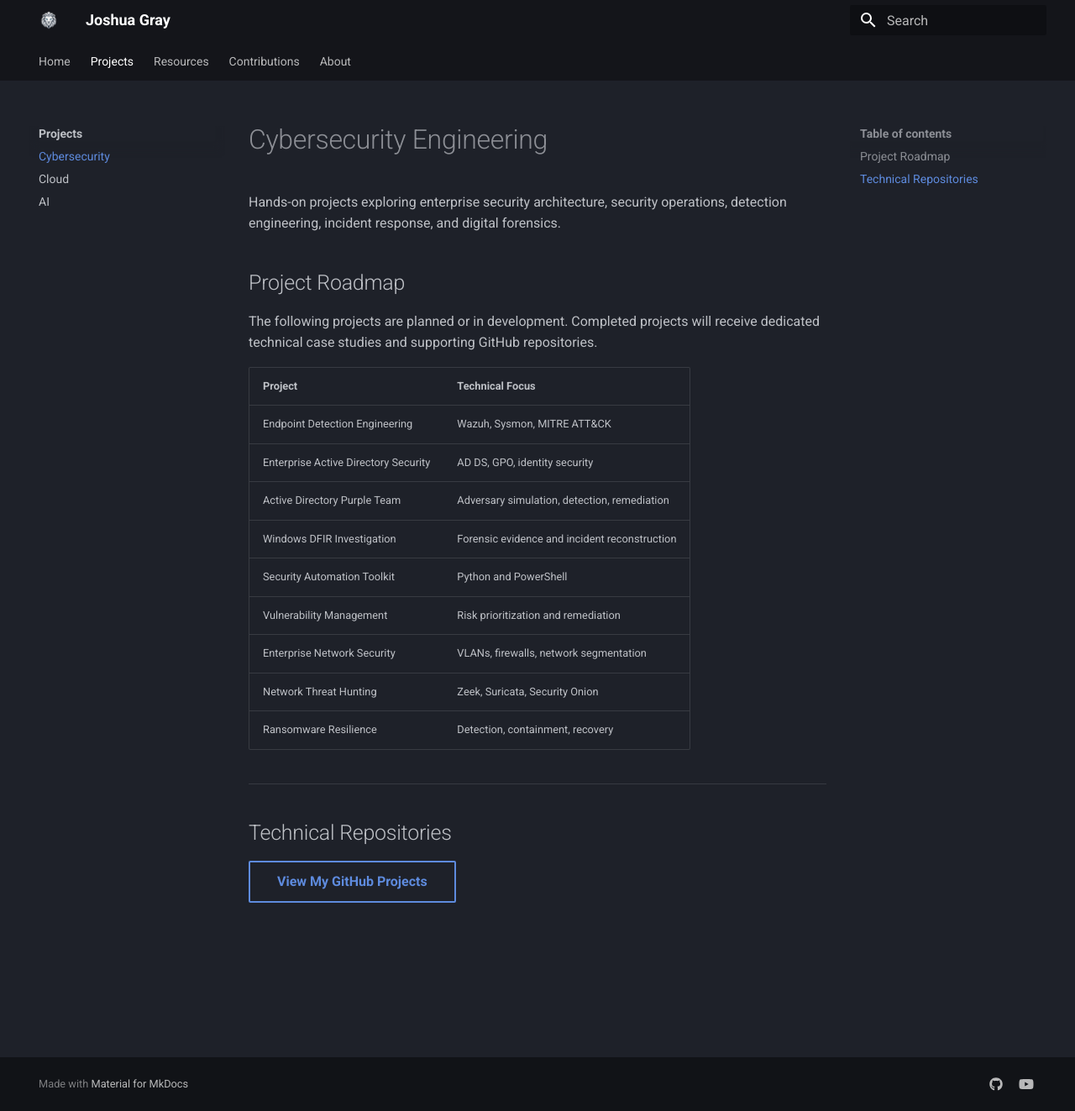
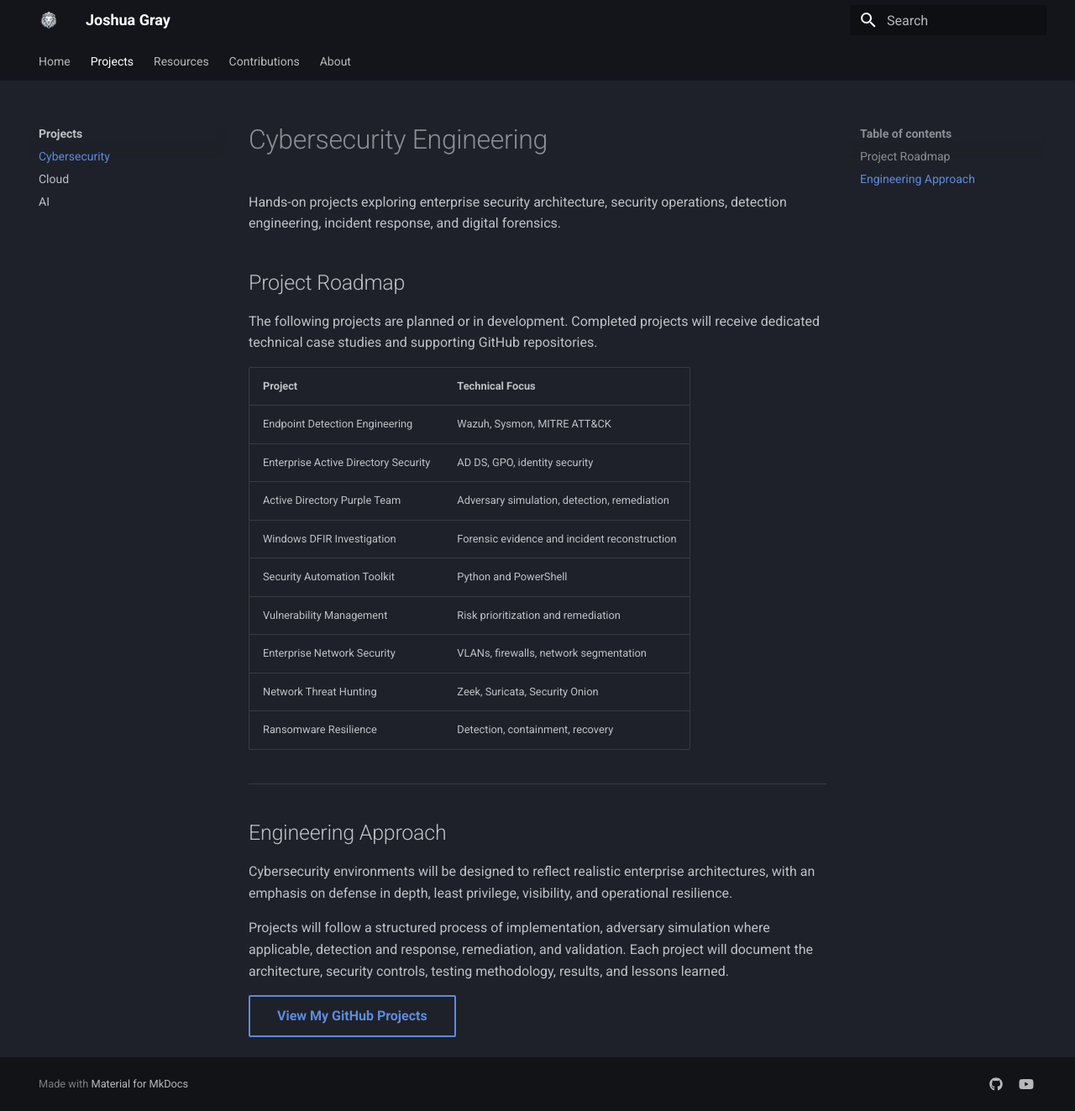
Before and after one commit to joshua-gray-sec/joshua-gray-sec.github.io, an MkDocs documentation site: the page built from docs/projects/cybersecurity.md, in a window 1280 px wide and 1323 px high. Shown: the whole window at 84% size. Built offline with MkDocs 1.6.1 and Material for MkDocs 9.7.7, drawn with Linux system fonts in a browser that asks for light colours.

Commit message:
Update Cybersecurity Project Engineering Approach

```diff
--- a/docs/projects/cybersecurity.md
+++ b/docs/projects/cybersecurity.md
@@ -24,6 +24,10 @@ studies and supporting GitHub repositories.
 
 ---
 
-## Technical Repositories
+## Engineering Approach
+
+Cybersecurity environments will be designed to reflect realistic enterprise architectures, with an emphasis on defense in depth, least privilege, visibility, and operational resilience.
+
+Projects will follow a structured process of implementation, adversary simulation where applicable, detection and response, remediation, and validation. Each project will document the architecture, security controls, testing methodology, results, and lessons learned.
 
 [View My GitHub Projects](https://github.com/joshua-gray-sec){ .md-button }
```
